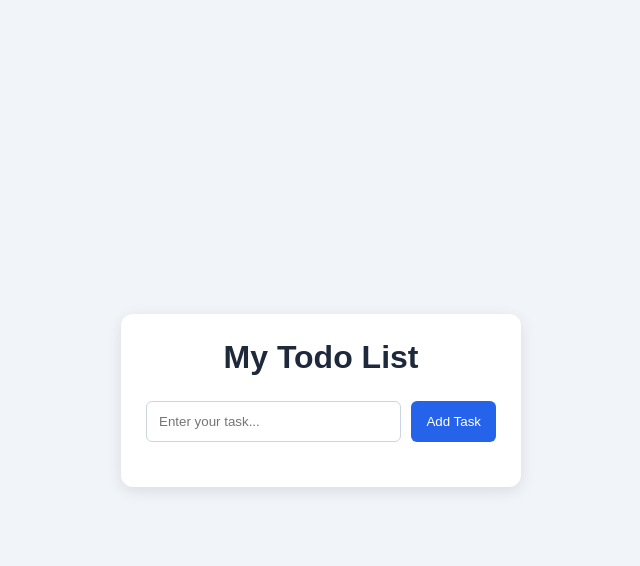
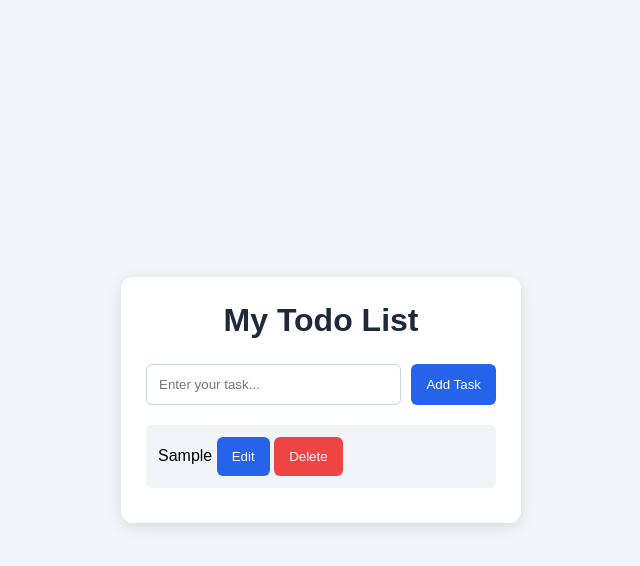
Before and after one commit to ahmedrazaofficial/js-learn, a plain HTML site: page my-to-do/index.html in a window 1280 px wide. Both pictures are taken after typing "Sample" into the empty fields and a click on the button "Add Task". Shown: the whole page, without its empty margins (319-959 px from the left). Drawn offline with Linux system fonts and the light colour scheme.

Commit message:
Todo list submit task finish

```diff
--- a/my-to-do/index.html
+++ b/my-to-do/index.html
@@ -18,7 +18,7 @@
             <button id="addBtn">Add Task</button>
         </form>
 
-        <ul id="todoList">
+        <ul id="todo-list">
             <!-- Tasks will appear here -->
         </ul>
     </div>
--- a/my-to-do/todo.js
+++ b/my-to-do/todo.js
@@ -1,12 +1,21 @@
 const input = document.querySelector(".input-box")
 const submit = document.getElementById("todoInput")
+const todoList = document.getElementById("todo-list")
 
 
-
+let todoId = 0
 input.addEventListener("submit", (event) => {
     event.preventDefault()
     const inputValue = submit.value.trim()
+    submit.value = ""
     if (inputValue === "") return;
-
-    submit.value = ""
+    todoId++
+    todoList.innerHTML += `
+     <li id="todo${todoId}" class="todo-item">
+                    <div>
+                    <span>${inputValue}</span>
+                        <button class="edit-btn" onclick="handleEditClick(${todoId})">Edit</button>
+                        <button class="delete-btn" onclick="deleteItem(${todoId})">Delete</button>
+                    </div>
+                </li>`
 })
```
